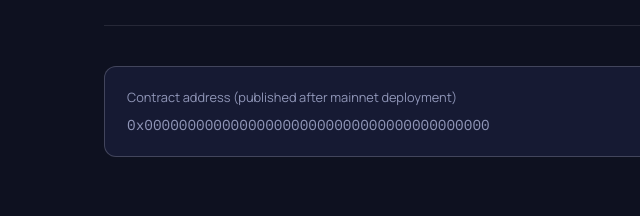
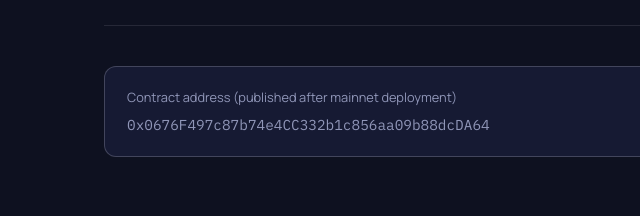
Before and after one commit to NTL343/ntl-website, a plain HTML site: page index.html in a window 1280 px wide. Shown: the part 3421-3637 px from the top of the page, 0-640 px from the left. Drawn offline with Linux system fonts and the light colour scheme.

Commit message:
Update contract address in index.html

```diff
--- a/index.html
+++ b/index.html
@@ -416,7 +416,7 @@
     <div class="contract-box">
       <div>
         <div style="font-size:0.8rem; color:var(--text-muted); margin-bottom:6px;">Contract address (published after mainnet deployment)</div>
-        <div class="addr" id="contract-addr">0x0000000000000000000000000000000000000000</div>
+        <div class="addr" id="contract-addr">0x0676F497c87b74e4CC332b1c856aa09b88dcDA64</div>
       </div>
       <button class="copy-btn" onclick="copyAddr()">Copy address</button>
     </div>
```
